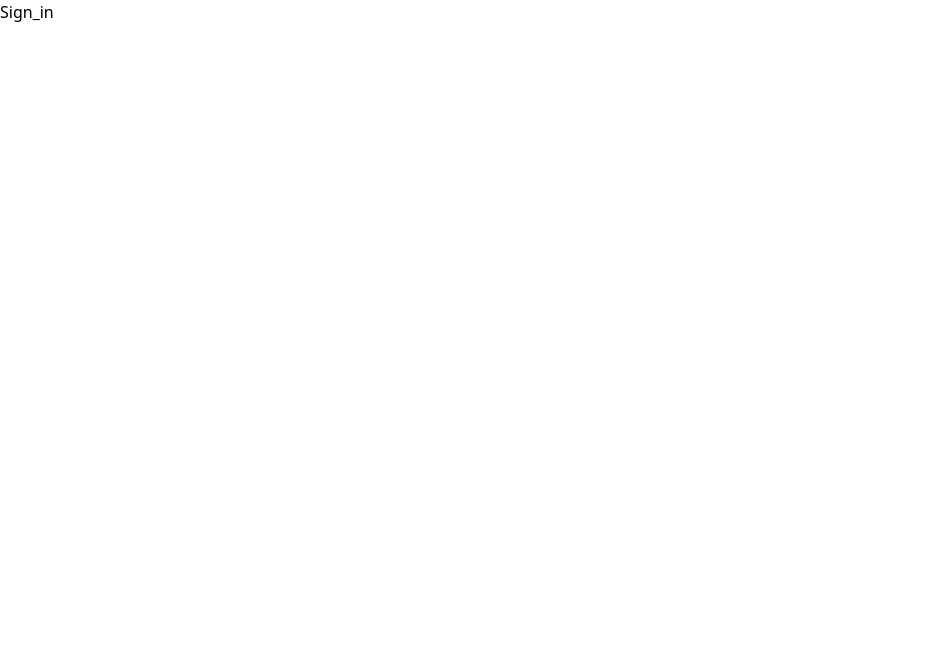
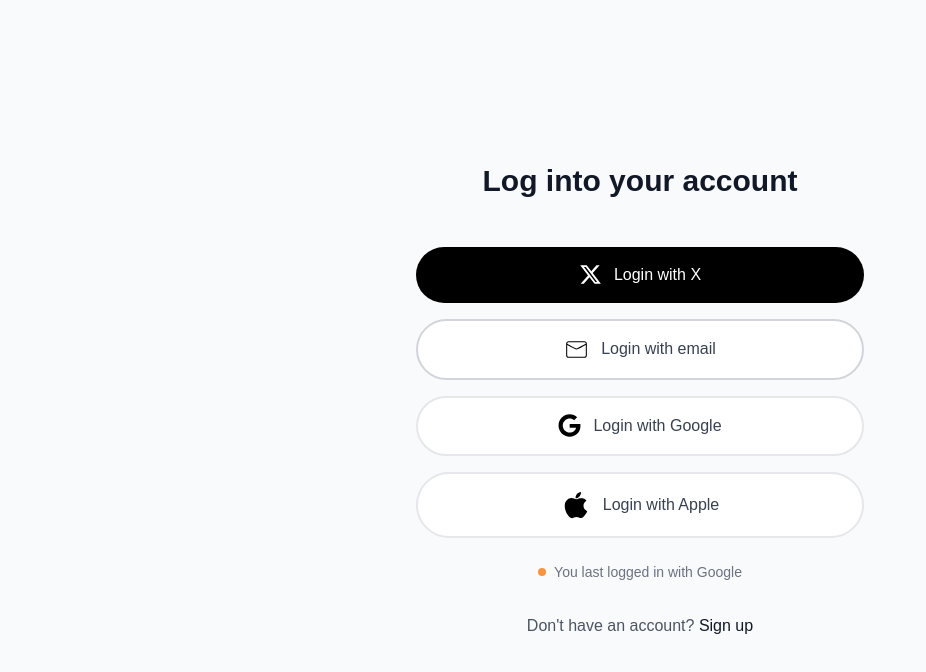
Before and after one commit to enamul-007/AI_font_end, a React (Vite) app: page /Sign_in in a window 1280 px wide. Shown: the top 672 px of the page, without its empty margins (0-926 px from the left). Built offline with nearby package versions, Linux system fonts and the light colour scheme.

Commit message:
new part add

```diff
--- a/src/Pages/Home_page/Home.jsx
+++ b/src/Pages/Home_page/Home.jsx
@@ -1,11 +1,14 @@
 import React from "react";
 import Nav from "../../assets/Component/Nav_bar/Nav";
 import Massge from "./Massge_part/Massge";
+import Side_bar from "./Side_Bar/Side_bar";
 
 const Home = () => {
   return (
     <div>
       <Nav />
+      <Side_bar />
+
       <Massge />
     </div>
   );
--- a/src/Pages/Home_page/Massge_part/Massge.jsx
+++ b/src/Pages/Home_page/Massge_part/Massge.jsx
@@ -39,7 +39,7 @@
               ))}
             </div>
             <div className="absolute bottom-0 w-full">
-              <div className=" relative h-[115px] border-bg-gray_color border-[2px] shadow-inner rounded-xl ">
+              <div className=" relative h-[115px] border-bg-gray_color border-[2px] shadow-md rounded-xl ">
                 <div className="pt-4 pl-3">
                   <input
                     className="w-[99%] font-josefin text-black_color text-lg"
--- a/src/Pages/Home_page/Massge_part/SentMassage/SentMassage.jsx
+++ b/src/Pages/Home_page/Massge_part/SentMassage/SentMassage.jsx
@@ -5,7 +5,7 @@
         className={`px-4 py-2 rounded-2xl max-w-[70%] break-words ${
           isSender
             ? "bg-gray-300 text-black_color  font-josefin font-bold text-balance capitalize "
-            : "bg-gray-300 text-black font-josefin font-bold capitalize"
+            : "bg-blue-400 text-black font-josefin font-bold capitalize"
         }`}
       >
         {massageSent}
--- /dev/null
+++ b/src/Pages/Home_page/Side_Bar/Side_bar.jsx
@@ -0,0 +1,69 @@
+import React from "react";
+import { FiSearch } from "react-icons/fi";
+import { RiChatAiLine } from "react-icons/ri";
+import { PiCubeThin } from "react-icons/pi";
+import History_hover from "../../../assets/Component/History_hover/History_hover";
+import { FaRegUserCircle } from "react-icons/fa";
+import { useNavigate } from "react-router-dom";
+
+const Side_bar = () => {
+  const signin = useNavigate ();
+  const handleUser = () => {
+    signin("/Sign_in");
+  };
+  return (
+    <div>
+      <div className="container">
+        <div className="relative flex">
+          <div className=" w-[250px] border rounded-xl shadow-lg  absolute h-[650px] top-5 ">
+            <div className="relative flex items-center pt-2 pl-1">
+              <input
+                className="border w-[97%] rounded-3xl pl-2 py-[6px] pr-10 "
+                type="text"
+              />
+              <FiSearch className="text-[22px] absolute right-6 cursor-pointer" />
+            </div>
+            {/* === chat == */}
+            <div className="pt-2 pl-1 ">
+              <div className="w-[97%] rounded-3xl  flex items-center gap-5 py-2 pr-10 hover:bg-gray-300 ">
+                <div className="pl-2">
+                  <RiChatAiLine className="text-[22px]   cursor-pointer" />
+                </div>
+                <p className="font-medium font-josefin">Chat</p>
+              </div>
+            </div>
+            {/* === chat == */}
+            {/* === Workspaces == */}
+            <div className="pt-2 pl-1 ">
+              <div className="w-[97%] rounded-3xl  flex items-center gap-4 py-2 pr-10 hover:bg-gray-300 ">
+                <div className="pl-2">
+                  <PiCubeThin className="text-[22px]   cursor-pointer" />
+                </div>
+                <p className="font-medium font-josefin">Workspaces</p>
+              </div>
+            </div>
+            {/* === Workspaces == */}
+
+            {/* === History == */}
+            <div className="pt-2 ">
+              <div className="w-[97%] flex items-center gap-4 ">
+                <div className="pl-1">
+                  <History_hover className="text-[22px]   " />
+                </div>
+              </div>
+            </div>
+            {/* === History == */}
+            <div className="absolute pl-4 bottom-3">
+              <FaRegUserCircle
+                onClick={handleUser}
+                className="text-[30px] cursor-pointer"
+              />
+            </div>
+          </div>
+        </div>
+      </div>
+    </div>
+  );
+};
+
+export default Side_bar;
--- a/src/Pages/Sign_in/Sign_in.jsx
+++ b/src/Pages/Sign_in/Sign_in.jsx
@@ -1,9 +1,71 @@
-import React from 'react'
+import React from "react";
+import { CiMail } from "react-icons/ci";
+import { FaGoogle } from "react-icons/fa6";
+import { IoLogoApple } from "react-icons/io5";
+import { useNavigate } from "react-router-dom";
+import { FaXTwitter } from "react-icons/fa6";
 
 const Sign_in = () => {
+  const sign_up = useNavigate();
+  const hnadleSign_up = () => {
+    sign_up("/Sign_up");
+  };
   return (
-    <div>Sign_in</div>
-  )
-}
+    <div
+      className="flex items-center justify-center min-h-screen px-4 bg-gray-50"
+      style={{ fontFamily: "Josefin Sans, sans-serif" }}
+    >
+      <div className="w-full max-w-md">
+        {/* Title */}
+        <h1 className="mb-12 text-3xl font-semibold text-center text-gray-900">
+          Log into your account
+        </h1>
 
-export default Sign_in
+        {/* Login Buttons */}
+        <div className="space-y-4">
+          {/* Login with X */}
+          <button className="flex items-center justify-center w-full px-6 py-4 space-x-3 text-white transition-colors bg-black rounded-full hover:bg-gray-800">
+            <FaXTwitter  className="text-[23px]"/>
+            <span className="font-medium">Login with X</span>
+          </button>
+
+          {/* Login with Email */}
+          <button className="flex items-center justify-center w-full px-6 py-4 space-x-3 text-gray-700 transition-colors bg-white border-2 border-gray-300 rounded-full hover:border-orange-300">
+            <CiMail className="text-[25px] text-black_color" />
+            <span className="font-medium">Login with email</span>
+          </button>
+
+          {/* Login with Google - Highlighted */}
+          <button className="flex items-center justify-center w-full px-6 py-4 space-x-3 text-gray-700 transition-all bg-white border-2 rounded-full hover:border-orange-300">
+            <FaGoogle className="text-[23px] text-black_color" />
+            <span className="font-medium">Login with Google</span>
+          </button>
+
+          {/* Login with Apple */}
+          <button className="flex items-center justify-center w-full px-6 py-4 space-x-3 text-gray-700 transition-colors bg-white border-2 rounded-full gray-300 border- hover:border-orange-300">
+            <IoLogoApple className="text-[30px] text-black_color" />
+            <span className="font-medium">Login with Apple</span>
+          </button>
+        </div>
+
+        {/* Last logged in info */}
+        <div className="flex items-center justify-center mt-6 text-sm text-gray-500">
+          <div className="w-2 h-2 mr-2 bg-orange-400 rounded-full"></div>
+          <span>You last logged in with Google</span>
+        </div>
+
+        {/* Sign up link */}
+        <div className="mt-8 text-center text-gray-600">
+          <span>Don't have an account? </span>
+          <button
+            onClick={hnadleSign_up}
+            className="font-medium text-gray-900 hover:underline"
+          >
+            Sign up
+          </button>
+        </div>
+      </div>
+    </div>
+  );
+};
+export default Sign_in;
--- a/src/Pages/Sign_up/Sign_up.jsx
+++ b/src/Pages/Sign_up/Sign_up.jsx
@@ -1,42 +1,7 @@
-import React, { useState, useEffect, useRef } from "react";
+import React from "react";
 
 const Sign_up = () => {
-  const [open, setOpen] = useState(false);
-  const boxRef = useRef(null);
-
-  const handleClickOutside = (event) => {
-    // If clicked outside the entire wrapper (button + box), close it
-    if (boxRef.current && !boxRef.current.contains(event.target)) {
-      setOpen(false);
-    }
-  };
-
-  useEffect(() => {
-    document.addEventListener("mousedown", handleClickOutside);
-    return () => {
-      document.removeEventListener("mousedown", handleClickOutside);
-    };
-  }, []);
-
-  return (
-    <div className="p-10 w-[200px]">
-      {/* Wrapper includes both button and box */}
-      <div ref={boxRef}>
-        <button
-          className="px-4 py-2 text-white bg-blue-500 rounded"
-          onClick={() => setOpen(!open)}
-        >
-          Toggle Box
-        </button>
-
-        {open && (
-          <div className="w-64 p-4 mt-4 bg-white border rounded shadow">
-            This is the toggle-able box. Click outside to close it.
-          </div>
-        )}
-      </div>
-    </div>
-  );
+  return <div>Sign_up</div>;
 };
 
 export default Sign_up;
--- /dev/null
+++ b/src/assets/Component/History_hover/History_hover.jsx
@@ -0,0 +1,32 @@
+import React, { useState } from "react";
+import { TbAlignJustified } from "react-icons/tb";
+import { LiaAngleDownSolid } from "react-icons/lia";
+import { LiaAngleUpSolid } from "react-icons/lia";
+
+const History_hover = () => {
+  const [isHovered, setIsHovered] = useState(false);
+  const [isClicked, setIsClicked] = useState(false);
+
+
+  const getIcon = () => {
+    if (isClicked) return <LiaAngleUpSolid  className="text-[18px]"  />;
+    if (isHovered) return <LiaAngleDownSolid  className="text-[18px]" />;
+    return <TbAlignJustified  className="text-[22px]"/>;
+  };
+
+  return (
+    <div >
+      <button
+        onMouseEnter={() => setIsHovered(true)}
+        onMouseLeave={() => setIsHovered(false)}
+        onClick={() => setIsClicked(!isClicked)}
+        className="flex items-center gap-4 transition py-2  rounded-3xl w-[230px]  hover:bg-gray-300  pl-[10px]"
+      >
+        {getIcon()}
+        <p className="font-medium font-josefin">History</p>
+      </button>
+    </div>
+  );
+};
+
+export default History_hover;
--- a/src/assets/Component/Nav_bar/Nav.jsx
+++ b/src/assets/Component/Nav_bar/Nav.jsx
@@ -46,6 +46,18 @@
       document.removeEventListener("mousedown", handleClicksettingOutside);
     };
   }, []);
+  const historyRef = useRef(null);
+  const handleHistoryOutside = (outside) => {
+    if (historyRef.current && !historyRef.current.contains(outside.target)) {
+      setHistory(false);
+    }
+  };
+  useEffect(() => {
+    document.addEventListener("mousedown", handleHistoryOutside);
+    return () => {
+      document.removeEventListener("mousedown", handleHistoryOutside);
+    };
+  }, []);
   return (
     <div>
       <div className="container pt-5">
@@ -62,7 +74,9 @@
           {/* Action Buttons */}
           <div className="flex items-center gap-2">
             {/* Search Icon */}
-            <div>
+            <div
+            ref={historyRef}
+            >
               <span>
                 <button
                   onClick={handleHistory}
@@ -73,7 +87,7 @@
               </span>
               {history && (
                 <div>
-                  <div className="absolute w-[800px] h-[500px] shadow z-50 top-[80px] left-[350px] border rounded-xl bg-whaite_f8f7f6">
+                  <div className="absolute w-[800px] h-[500px]  z-50 top-[80px] left-[350px] border rounded-xl bg-[#ffffff] shadow-lg">
                     <div className="flex items-center">
                       <input
                         className="p-4 font-josefin text-black_color w-[725px] relative"
@@ -83,7 +97,7 @@
 
                       <FiSearch className="text-[25px] absolute right-5 cursor-pointer" />
                     </div>
-                    <div className="w-full h-[1.5px] bg-gray-300 shadow"></div>
+                    <div className="w-full h-[0.5px] bg-gray-300"></div>
                     <div className="flex items-center justify-between p-4">
                       <p className="text-gray_color font-josefin">Actions</p>
                       <div>
@@ -138,7 +152,7 @@
                       </div>
                     </div>
 
-                    <div className="fixed bottom-[210px] w-[52%] h-[1px] bg-gray-300 shadow "></div>
+                    <div className="fixed bottom-[205px] w-[52%] h-[0.5px] bg-gray-300 shadow-2xl "></div>
                   </div>
                 </div>
               )}
```
